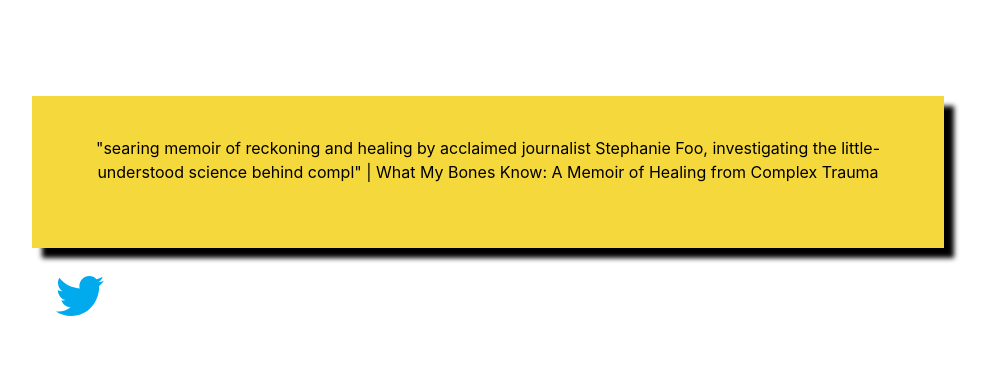
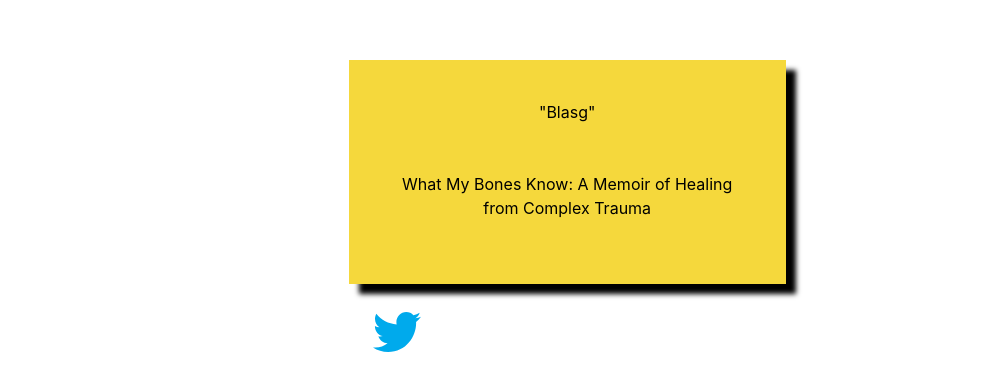
Before and after one commit to mel3kings/qoutes, a Svelte app: page / in a window 1280 px wide. Shown: the part 180-570 px from the top of the page, without its empty margins (0-989 px from the left). Built offline with nearby package versions, Linux system fonts and the light colour scheme.

Commit message:
fix: randomized

```diff
--- a/src/App.svelte
+++ b/src/App.svelte
@@ -4,30 +4,43 @@
   let values = [
     {
       qoute:
-        '"searing memoir of reckoning and healing by acclaimed journalist Stephanie Foo, investigating the little-understood science behind compl"',
+        'searing maaaemoir of reckoning and healing by acclaimed journalist Stephanie Foo, investigating the little-understood science behind compl',
       book: "What My Bones Know: A Memoir of Healing from Complex Trauma",
       class: "deep-work",
       hashtags: "%23goodreads %23qoutes",
-      image:
-        "https://images-na.ssl-images-amazon.com/images/S/compressed.photo.goodreads.com/books/1447957962i/25744928.jpg",
+    },
+      {
+      qoute:
+        'Blasg',
+      book: "What My Bones Know: A Memoir of Healing from Complex Trauma",
+      class: "deep-work",
+      hashtags: "%23goodreads %23qoutes",
     },
   ];
+
+
+  function getRandomEntry() {
+    const randomIndex = Math.floor(Math.random() * values.length);
+    return values[randomIndex];
+  }
+
+  $: randomEntry = getRandomEntry();
 </script>
 
 <main>
   <div
     id="content"
-    class="{values[0].class} h-4/6 w-3/4 shadow-md shadow-cyan-800/100 p-10"
+    class="{randomEntry.class} h-4/6 w-3/4 shadow-md shadow-cyan-800/100 p-10"
   >
-    <div>{values[0].qoute} | {values[0].book}</div>
+    <div>"{randomEntry.qoute}" <br/><br/><br/> {randomEntry.book}</div>
     <br />
     <div />
   </div>
   <div class="flex">
     <a
       class="twitter-share-button"
-      href="https://twitter.com/intent/tweet?text={values[0]
-        .qoute} %0A %0A {values[0].book} %0A %0A {values[0].hashtags}"
+      href="https://twitter.com/intent/tweet?text={randomEntry
+        .qoute} %0A %0A {randomEntry.book} %0A %0A {randomEntry.hashtags}"
       data-size="large"
     >
       <img src={twitterLogo} class="logo" alt="Svelte Logo" /></a
```
